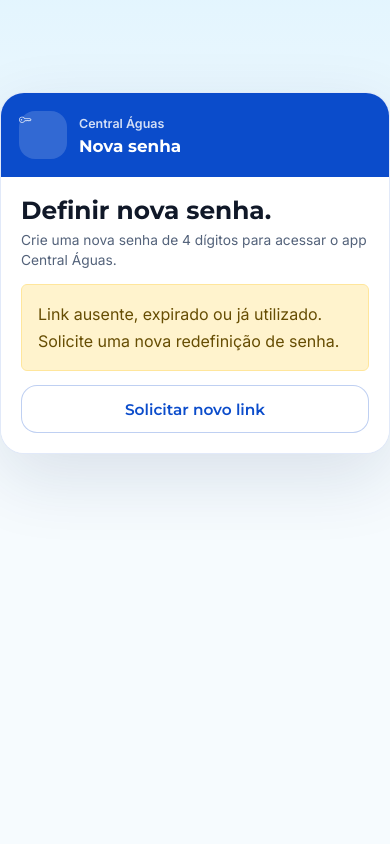
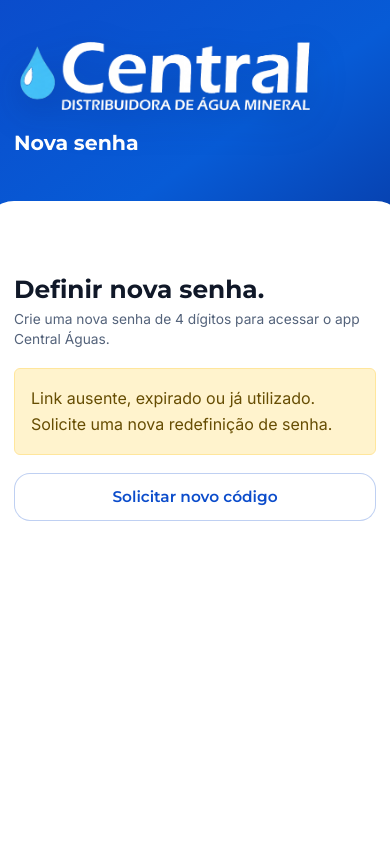
Before and after one commit to joaorissiarquitetura-pixel/appcentralaguas, a FastAPI app: page /redefinir-senha in a window 390 px wide. Run offline with FastAPI, Linux system fonts and the light colour scheme; some libraries are stand-ins or nearby versions.

Commit message:
Align auth screens with mobile app frame

```diff
--- a/app/templates/base.html
+++ b/app/templates/base.html
@@ -249,6 +249,36 @@
       min-height: 100vh;
       padding: 24px 16px;
     }
+    .ca-auth-stage {
+      min-height: 100vh;
+      margin: -24px -16px;
+      display: grid;
+      place-items: stretch;
+      background: #fff;
+    }
+    .ca-auth-phone {
+      min-height: 100vh;
+      overflow: hidden;
+      background: #fff;
+    }
+    @media (min-width: 760px) {
+      body.app-chrome-hidden {
+        background: #EEF6FF;
+      }
+      .ca-auth-stage {
+        width: 430px;
+        min-height: 840px;
+        margin: 4px auto;
+        background: transparent;
+      }
+      .ca-auth-phone {
+        width: 430px;
+        min-height: 840px;
+        border: 10px solid #101828;
+        border-radius: 42px;
+        box-shadow: 0 28px 80px rgba(16, 24, 40, 0.18);
+      }
+    }
     @media (max-width: 991.98px) {
       body {
         padding-bottom: 86px;
--- a/app/templates/password_reset.html
+++ b/app/templates/password_reset.html
@@ -3,53 +3,51 @@
 {% block content %}
 <style>
   .reset-shell {
-    max-width: 440px;
-    margin: 0 auto;
-    min-height: calc(100vh - 48px);
-    display: grid;
-    align-items: start;
-    padding-top: clamp(18px, 8vh, 72px);
-  }
-  .reset-card {
-    overflow: hidden;
-    border: 1px solid rgba(11, 76, 203, 0.12);
-    border-radius: 24px;
+    min-height: 100%;
     background: #fff;
-    box-shadow: 0 24px 70px rgba(15, 45, 92, 0.12);
   }
   .reset-top {
+    min-height: 232px;
+    padding: max(28px, env(safe-area-inset-top)) 30px 42px;
+    background: linear-gradient(145deg, #0b4ccb 0%, #075bd6 58%, #073da9 100%);
+    color: #fff;
     display: grid;
-    grid-template-columns: 48px minmax(0, 1fr);
-    gap: 12px;
-    align-items: center;
-    padding: 18px;
-    background: #0b4ccb;
-    color: #fff;
+    align-content: start;
+    position: relative;
+    overflow: hidden;
   }
-  .reset-top-icon {
-    width: 48px;
-    height: 48px;
+  .reset-top::after {
+    content: "";
+    position: absolute;
+    inset: auto 0 -1px 0;
+    height: 36px;
+    background: #fff;
+    border-radius: 30px 30px 0 0;
+  }
+  .reset-brand {
+    position: relative;
+    z-index: 1;
     display: grid;
-    place-items: center;
-    border-radius: 16px;
-    background: rgba(255, 255, 255, 0.16);
-    font-size: 1.35rem;
+    gap: 8px;
+    justify-items: start;
   }
-  .reset-top span {
+  .reset-brand-logo {
+    width: min(302px, 78vw);
+    height: 94px;
+    object-fit: contain;
+    object-position: left center;
+    filter: drop-shadow(0 12px 18px rgba(3, 25, 78, 0.22));
+  }
+  .reset-brand strong {
     display: block;
-    color: rgba(255, 255, 255, 0.82);
-    font-size: 0.78rem;
-    font-weight: 800;
-  }
-  .reset-top strong {
-    display: block;
-    margin-top: 2px;
-    font: 800 1.05rem/1.1 "Montserrat", Arial, sans-serif;
+    font: 800 1.28rem/1.1 "Montserrat", Arial, sans-serif;
   }
   .reset-body {
+    max-width: 520px;
+    margin: -2px auto 0;
     display: grid;
-    gap: 14px;
-    padding: 20px;
+    gap: 18px;
+    padding: 42px 30px 30px;
     background: #fff;
   }
   .reset-title h1 {
@@ -98,19 +96,33 @@
     outline: 0;
     font-weight: 700;
   }
+  @media (max-width: 520px) {
+    .reset-top {
+      min-height: 236px;
+      padding-left: 30px;
+      padding-right: 30px;
+    }
+    .reset-brand-logo {
+      width: min(302px, 82vw);
+      height: 96px;
+    }
+    .reset-body {
+      padding: 42px 30px 32px;
+    }
+  }
 </style>
 
+<section class="ca-auth-stage">
+  <div class="ca-auth-phone">
     <section class="reset-shell">
-  <article class="reset-card">
       <div class="reset-top">
-      <span class="reset-top-icon"><i class="bi bi-key"></i></span>
-      <div>
-        <span>Central Águas</span>
+        <div class="reset-brand">
+          <img class="reset-brand-logo" src="/static/img/logo_central_splash.png" alt="Central Águas">
           <strong>Nova senha</strong>
         </div>
       </div>
 
-    <div class="reset-body">
+      <article class="reset-body">
         <div class="reset-title">
           <h1>Definir nova senha.</h1>
           <p>Crie uma nova senha de 4 dígitos para acessar o app Central Águas.</p>
@@ -146,9 +158,10 @@
           <div class="alert alert-warning mb-0">
             Link ausente, expirado ou já utilizado. Solicite uma nova redefinição de senha.
           </div>
-        <a class="ca-pill ca-outline w-100" href="/esqueci-senha">Solicitar novo link</a>
+          <a class="ca-pill ca-outline w-100" href="/esqueci-senha">Solicitar novo código</a>
         {% endif %}
-    </div>
       </article>
     </section>
+  </div>
+</section>
 {% endblock %}
```
Also changed, not shown: app/templates/forgot_password.html (+7 -12 lines), app/templates/login.html (+7 -12 lines). Lines whose indentation alone changed are shown as unchanged.
